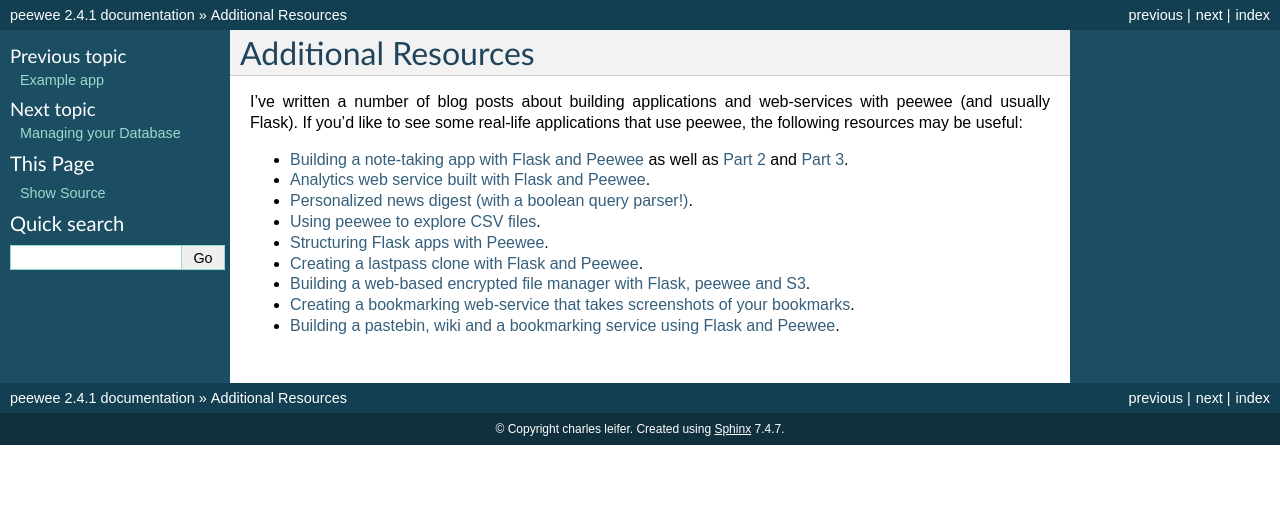
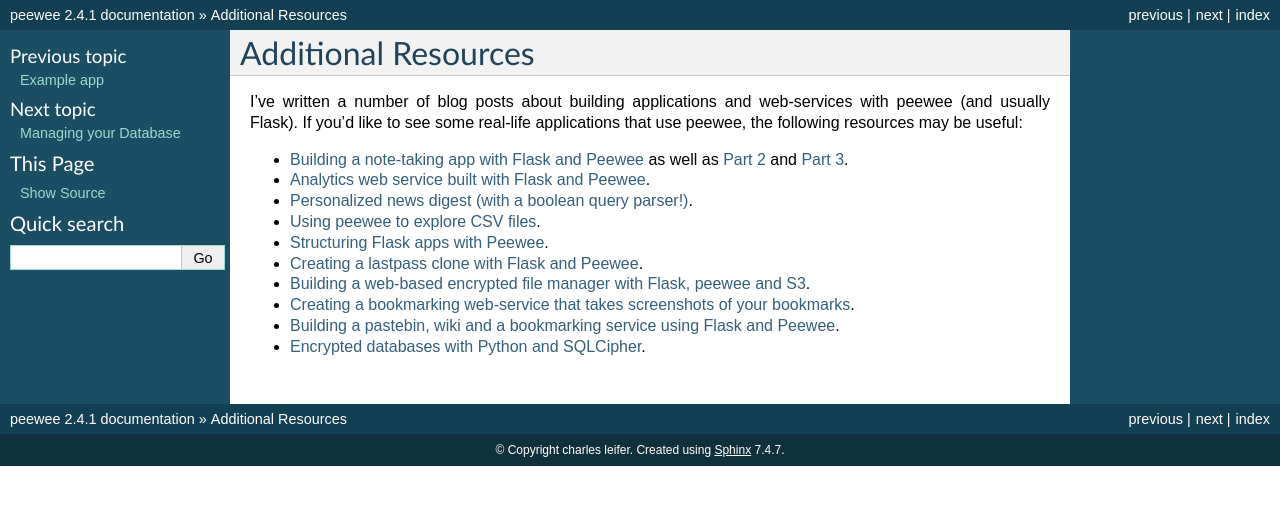
Before and after one commit to coleifer/peewee, a Sphinx documentation site: the page built from docs/peewee/more-resources.rst, in a window 1280 px wide. Shown: the top 505 px of the page. Built offline with Sphinx 7.4.7, drawn with Linux system fonts in a browser that asks for light colours; pages that are not in the unit, such as notebooks, are missing from menus.

Commit message:
Link to sqlcipher post.

```diff
--- a/README.rst
+++ b/README.rst
@@ -122,3 +122,4 @@ I've written a number of blog posts about building applications and web-services
 * `Building a web-based encrypted file manager with Flask, peewee and S3 <http://charlesleifer.com/blog/web-based-encrypted-file-storage-using-flask-and-aws/>`_.
 * `Creating a bookmarking web-service that takes screenshots of your bookmarks <http://charlesleifer.com/blog/building-bookmarking-service-python-and-phantomjs/>`_.
 * `Building a pastebin, wiki and a bookmarking service using Flask and Peewee <http://charlesleifer.com/blog/dont-sweat-small-stuff-use-flask-blueprints/>`_.
+* `Encrypted databases with Python and SQLCipher <http://charlesleifer.com/blog/encrypted-sqlite-databases-with-python-and-sqlcipher/>`_.
--- a/docs/peewee/more-resources.rst
+++ b/docs/peewee/more-resources.rst
@@ -14,3 +14,4 @@ I've written a number of blog posts about building applications and web-services
 * `Building a web-based encrypted file manager with Flask, peewee and S3 <http://charlesleifer.com/blog/web-based-encrypted-file-storage-using-flask-and-aws/>`_.
 * `Creating a bookmarking web-service that takes screenshots of your bookmarks <http://charlesleifer.com/blog/building-bookmarking-service-python-and-phantomjs/>`_.
 * `Building a pastebin, wiki and a bookmarking service using Flask and Peewee <http://charlesleifer.com/blog/dont-sweat-small-stuff-use-flask-blueprints/>`_.
+* `Encrypted databases with Python and SQLCipher <http://charlesleifer.com/blog/encrypted-sqlite-databases-with-python-and-sqlcipher/>`_.
```
